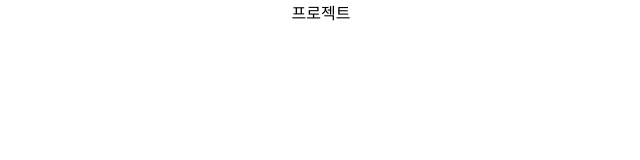
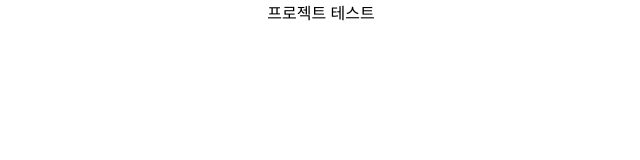
Before and after one commit to recore15/Recore_Front, a React (Create React App) app: page / in a window 1280 px wide. Shown: the top 160 px of the page, without its empty margins (319-959 px from the left). Built offline with nearby package versions, Linux system fonts and the light colour scheme.

Commit message:
test: 테스트1

```diff
--- a/src/App.js
+++ b/src/App.js
@@ -1,7 +1,7 @@
 import "./App.css";
 
 function App() {
-  return <div className="App">프로젝트</div>;
+  return <div className="App">프로젝트 테스트</div>;
 }
 
 export default App;
```
